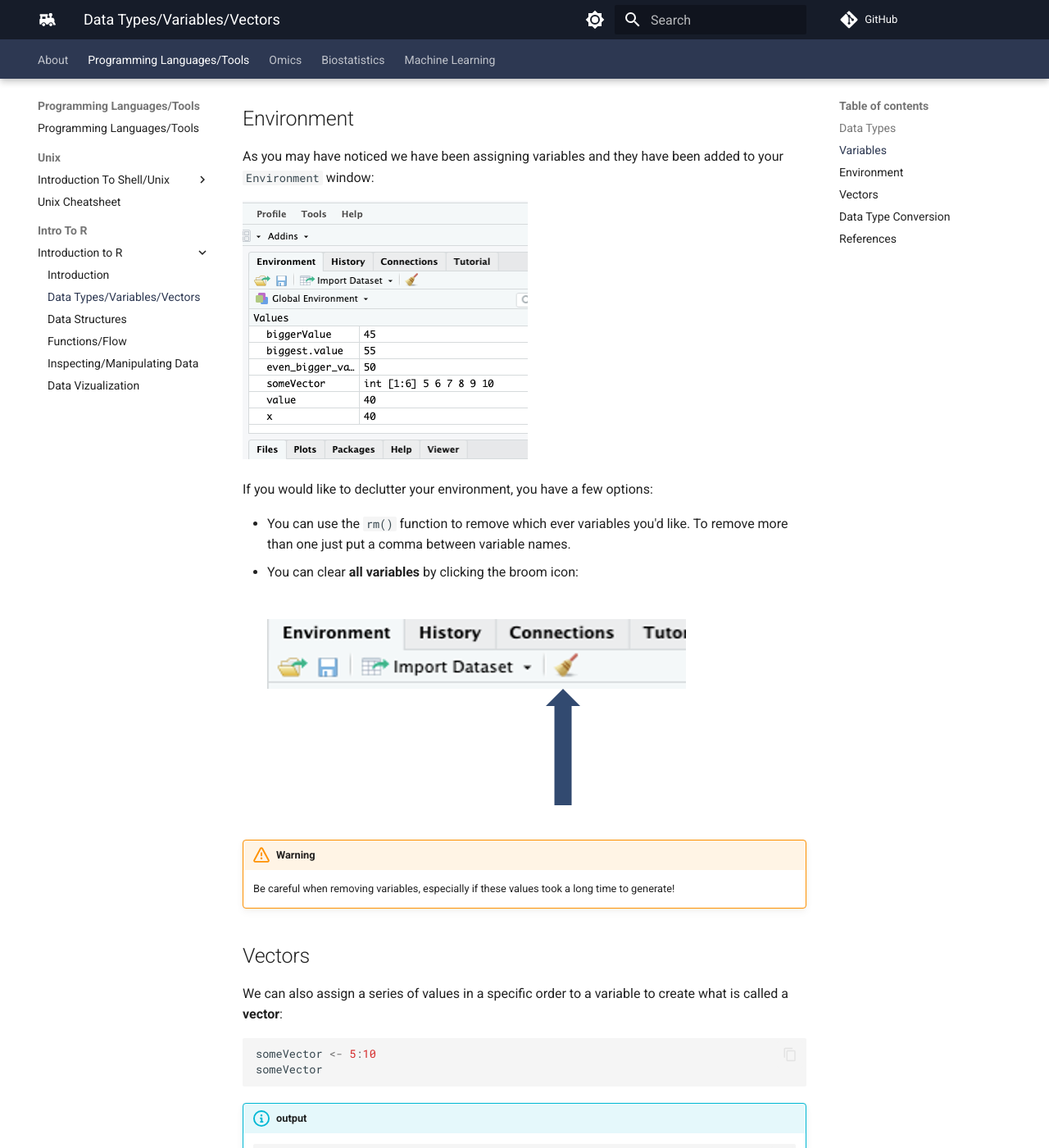
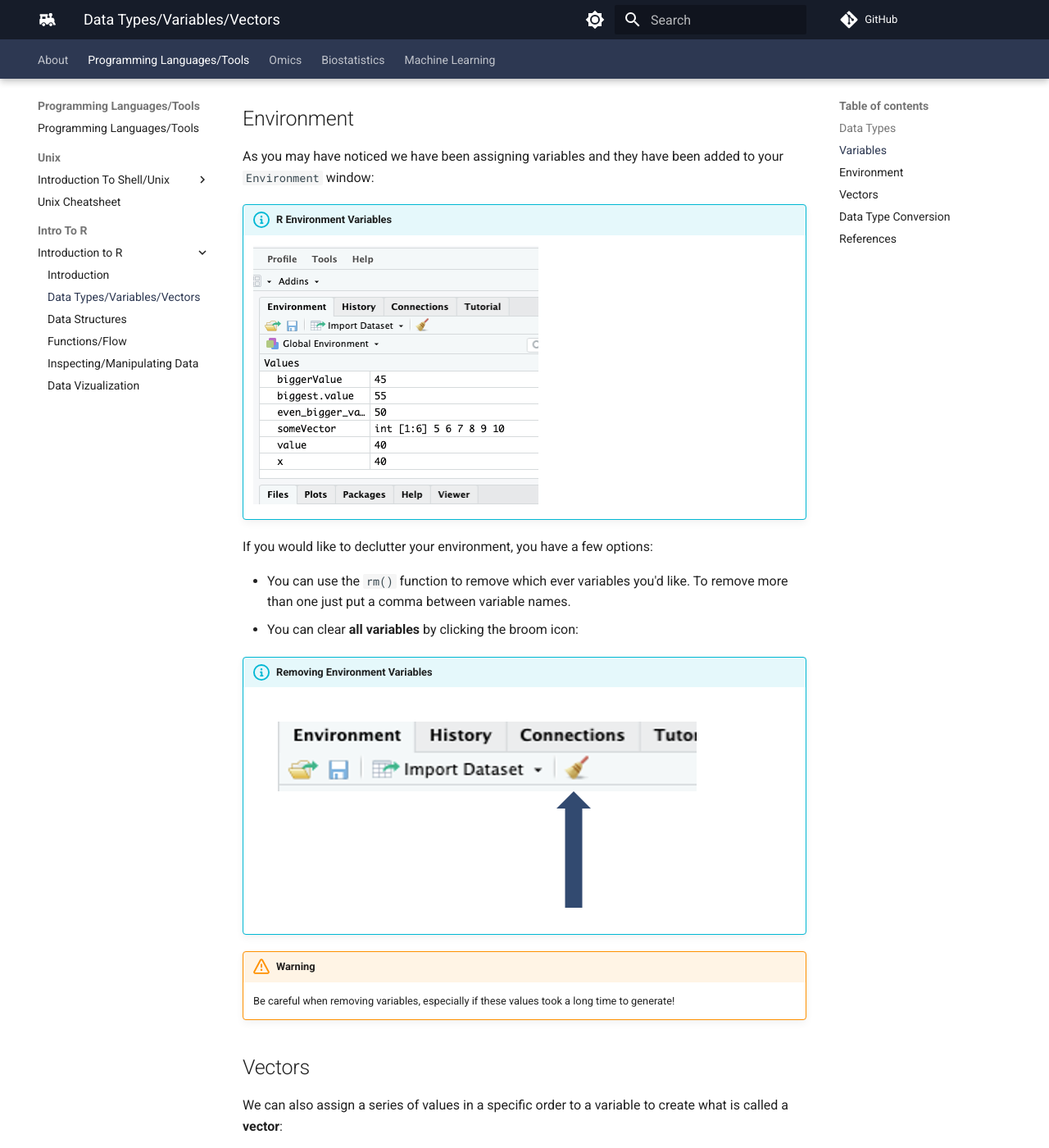
Before and after one commit to comp-tox-jhu/CompToxLab, an MkDocs documentation site: the page built from docs/programming_languages_tools/intro_to_r/02_data_types_variables_vectors.md, in a window 1280 px wide and 1400 px high, scrolled down 1721 px. Shown: the whole window at 82% size. Built offline with MkDocs 1.6.1 and Material for MkDocs 9.7.7, drawn with Linux system fonts in a browser that asks for light colours; comment, search, counter and statistics services are not loaded.

Commit message:
Update 02_data_types_variables_vectors.md

```diff
--- a/docs/programming_languages_tools/intro_to_r/02_data_types_variables_vectors.md
+++ b/docs/programming_languages_tools/intro_to_r/02_data_types_variables_vectors.md
@@ -76,14 +76,18 @@ biggest.value
 
 As you may have noticed we have been assigning variables and they have been added to your `Environment` window:
 
-![](images/environment.png)
+!!! info "R Environment Variables"
+
+    ![](images/environment.png)
 
 If you would like to declutter your environment, you have a few options:
 
 - You can use the `rm()` function to remove which ever variables you'd like. To remove more than one just put a comma between variable names.
 - You can clear **all variables** by clicking the broom icon:
 
-![](images/remove-all.png)
+!!! info "Removing Environment Variables"
+
+    ![](images/remove-all.png)
 
 
 !!! warning
```
